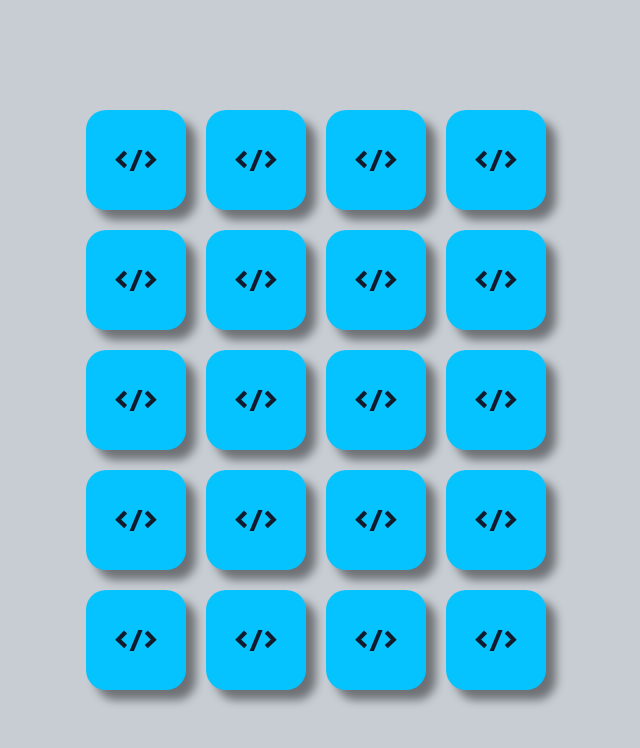
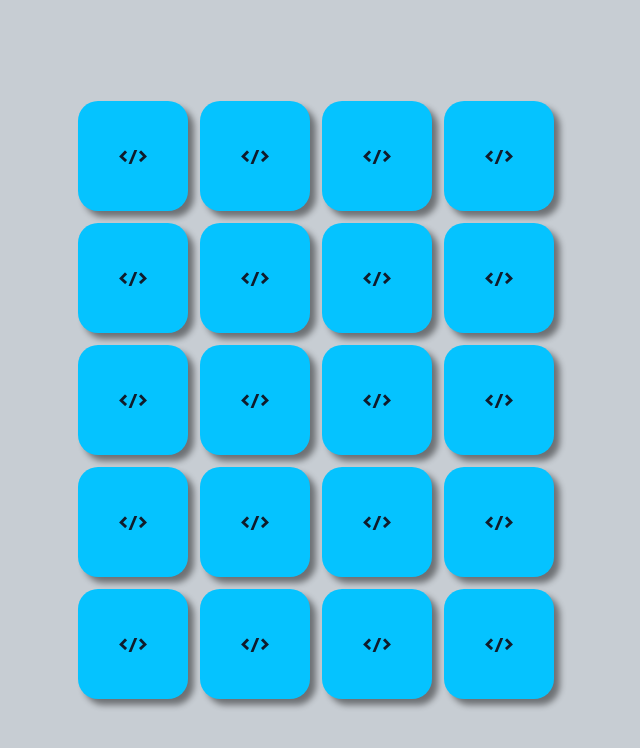
Before and after one commit to edu2801/JogoDaMemoria, a plain HTML site: page index.html in a window 1280 px wide. Shown: the whole page, without its empty margins (324-964 px from the left). Drawn offline with Linux system fonts and the light colour scheme.

Commit message:
adcionado media screen

```diff
--- a/styles/style.css
+++ b/styles/style.css
@@ -1,4 +1,4 @@
-*{
+* {
   margin: 0;
   padding: 0;
   box-sizing: border-box;
@@ -14,15 +14,16 @@ body {
 }
 
 .card {
-  width: 100px;
-  height: 100px;
+  width: 150px;
+  height: 150px;
   position: relative;
 
   transform-style: preserve-3d;
-  transition: transform .5s;
+  transition: transform 0.5s;
 }
 
-.card_back, .card_front {
+.card_back,
+.card_front {
   width: 100%;
   height: 100%;
   position: absolute;
@@ -34,7 +35,7 @@ body {
   backface-visibility: hidden;
 }
 
-.flip{
+.flip {
   transform: rotateY(180deg);
 }
 
@@ -50,7 +51,7 @@ body {
   cursor: pointer;
 }
 
-#gameOver{
+#gameOver {
   position: absolute;
   width: 100%;
   height: 100%;
@@ -61,10 +62,10 @@ body {
   justify-content: center;
   align-items: center;
   flex-direction: column;
-    top:0;
+  top: 0;
 }
 
-#restart{
+#restart {
   padding: 20px;
   font-size: 20px;
   background-color: rgb(238, 238, 11);
@@ -74,7 +75,7 @@ body {
   font-weight: 600;
 }
 
-#restart:hover{
+#restart:hover {
   background-color: yellow;
   padding: 21px;
   transition: padding 0.3s;
@@ -83,9 +84,33 @@ body {
   font-weight: 700;
 }
 
-#gameBoard{
+#gameBoard {
   max-width: 700px;
   display: grid;
   grid-template: 1fr 1fr 1fr 1fr 1fr / 1fr 1fr 1fr 1fr;
   gap: 20px;
 }
+
+@media screen and (max-width: 1280px) {
+  .card {
+    width: 110px;
+    height: 110px;
+  }
+
+  .card_back,
+.card_front{
+  box-shadow: 6px 6px 6px rgba(0, 0, 0, 0.45);
+}
+
+.card_back{
+  font-size: 20px;
+}
+
+  .icon{
+    height: 60px;
+  }
+
+  #gameBoard{
+    gap:12px;
+  }
+}
```
Lines whose indentation alone changed are shown as unchanged.
